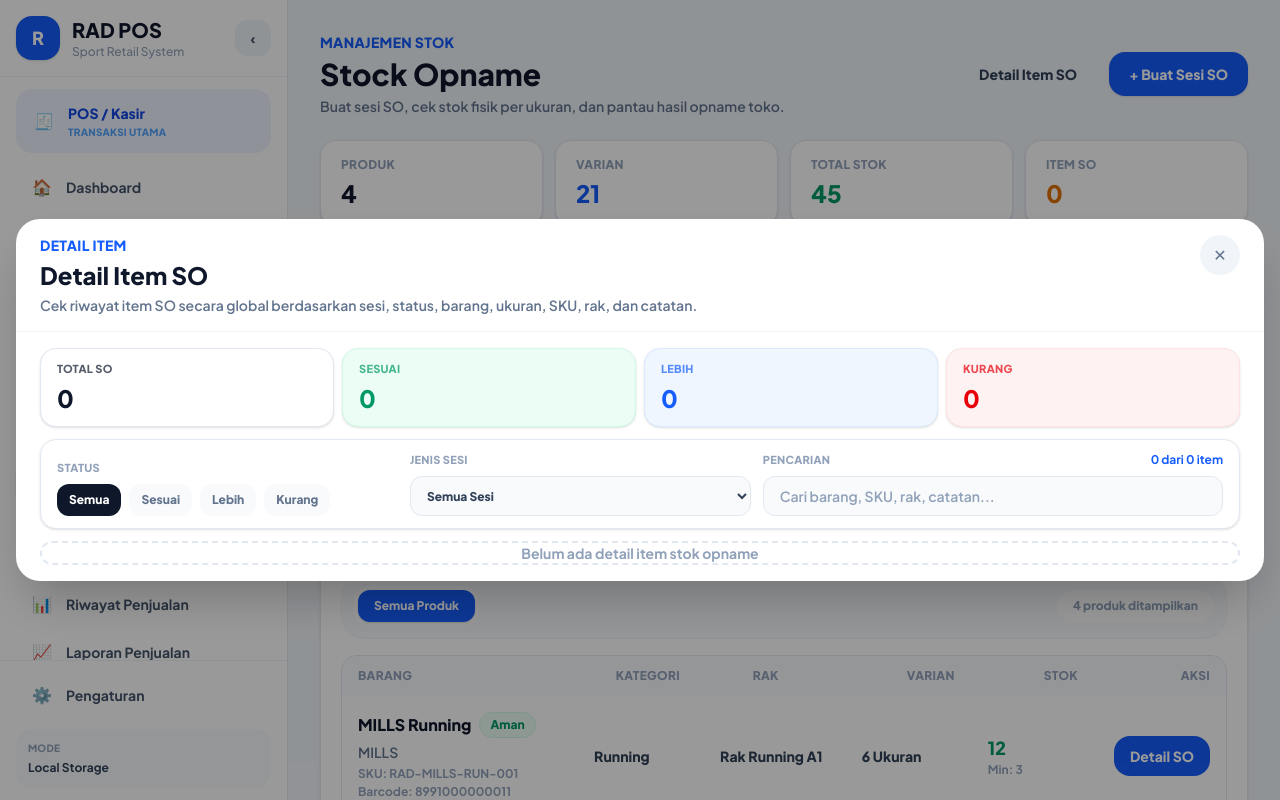
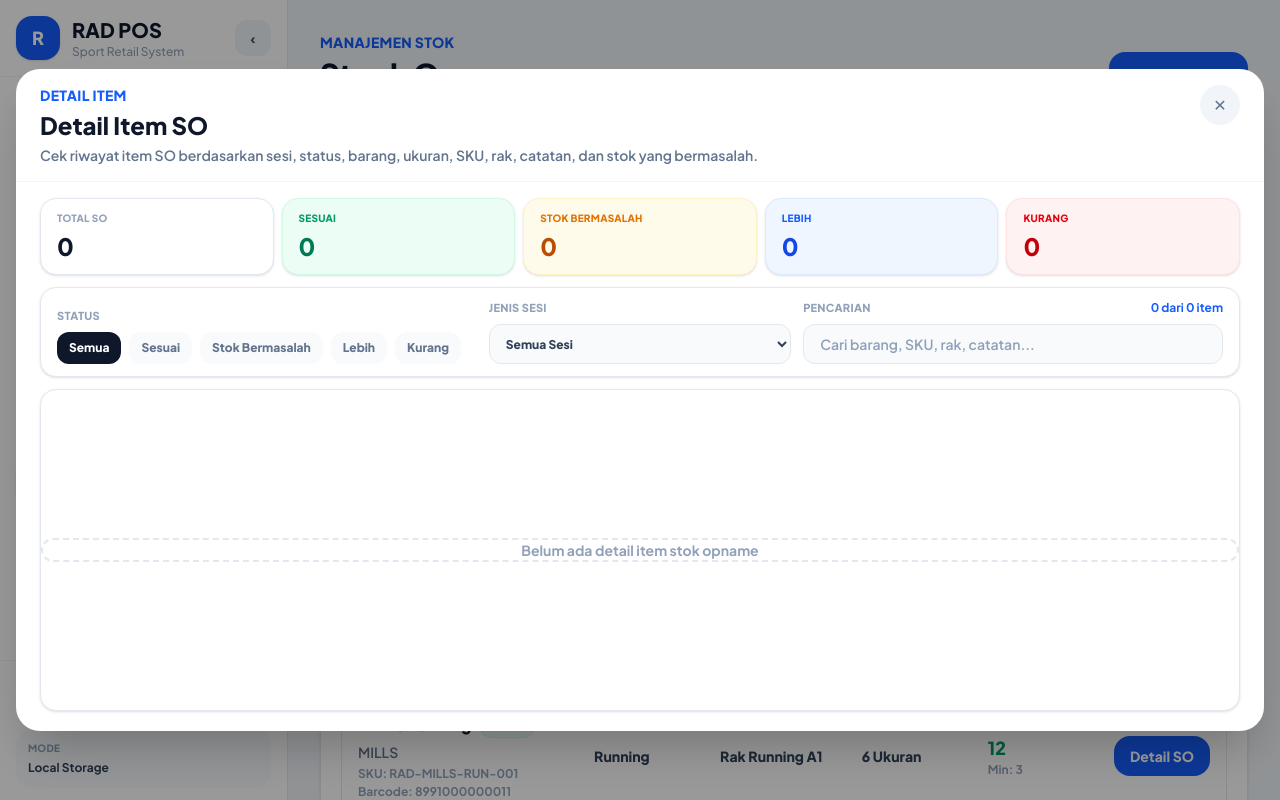
Before and after one commit to Whyudin14/rad-pos-project, a React (Vite) app: page /stock-opname in a window 1280 px wide. Both pictures are taken after a click on the button "Detail Item SO". Built offline with nearby package versions, Linux system fonts and the light colour scheme.

Commit message:
Refine stock opname investigation workflow

```diff
--- a/src/components/stock-opname/OpnameHistoryModal.jsx
+++ b/src/components/stock-opname/OpnameHistoryModal.jsx
@@ -34,30 +34,129 @@ function OpnameHistoryModal({
   openEditStockOpnameModal,
   onClose,
 }) {
+  const statusFilters = [
+    "Semua",
+    "Sesuai",
+    "Stok Bermasalah",
+    "Lebih",
+    "Kurang",
+  ]
+
+  const isStockProblem = (item) => {
+    return (
+      item.status === "Lebih" ||
+      item.status === "Kurang" ||
+      item.investigationStatus === "pending"
+    )
+  }
+
+  const isHistoryWithoutSession = (item) => {
+    return (
+      !item.sessionId ||
+      item.sessionId === "null" ||
+      item.sessionId === "undefined" ||
+      !item.sessionName ||
+      item.sessionName === "Tanpa Sesi" ||
+      item.sessionName === "Tanpa sesi aktif" ||
+      !item.sessionType ||
+      item.sessionType === "-" ||
+      item.sessionType === "Tanpa Sesi"
+    )
+  }
+
+  const totalStockProblem = stockOpnameHistory.filter((item) => {
+    return isStockProblem(item)
+  }).length
+
+  const displayedItems = stockOpnameHistory.filter((item) => {
+    const keyword = opnameHistorySearch.toLowerCase().trim()
+
+    const matchStatus =
+      opnameHistoryFilter === "Semua" ||
+      item.status === opnameHistoryFilter ||
+      (opnameHistoryFilter === "Stok Bermasalah" && isStockProblem(item))
+
+    const matchSession =
+      opnameHistorySessionFilter === "Semua Sesi" ||
+      item.sessionType === opnameHistorySessionFilter ||
+      (opnameHistorySessionFilter === "Tanpa Sesi" &&
+        isHistoryWithoutSession(item))
+
+    const searchableText = [
+      item.productName,
+      item.brand,
+      item.category,
+      item.variantValue,
+      item.sku,
+      item.barcode,
+      item.rackLocation,
+      item.note,
+      item.status,
+      item.sessionName,
+      item.sessionType,
+      item.sessionScheduleDay,
+      item.investigationStatus,
+      item.investigationNote,
+    ]
+      .filter(Boolean)
+      .join(" ")
+      .toLowerCase()
+
+    const matchSearch = !keyword || searchableText.includes(keyword)
+
+    return matchStatus && matchSession && matchSearch
+  })
+
   return (
     <ModalWrapper maxWidth="max-w-7xl" tall>
+      <div className="flex max-h-[92vh] min-h-0 flex-col overflow-hidden">
         <ModalHeader
           eyebrow="Detail Item"
           title="Detail Item SO"
-        description="Cek riwayat item SO secara global berdasarkan sesi, status, barang, ukuran, SKU, rak, dan catatan."
+          description="Cek riwayat item SO berdasarkan sesi, status, barang, ukuran, SKU, rak, catatan, dan stok yang bermasalah."
           color="blue"
           onClose={onClose}
         />
 
-      <div className="flex min-h-0 flex-1 flex-col overflow-hidden px-5 py-4 sm:px-6">
-        <div className="mb-3 grid gap-2 sm:grid-cols-2 lg:grid-cols-4">
-          <MiniSummary label="Total SO" value={totalOpnameHistory} color="slate" />
-          <MiniSummary label="Sesuai" value={totalOpnameSesuai} color="emerald" />
-          <MiniSummary label="Lebih" value={totalOpnameLebih} color="blue" />
-          <MiniSummary label="Kurang" value={totalOpnameKurang} color="red" />
+        <div className="min-h-0 flex-1 overflow-y-auto px-5 pb-5 pt-4 sm:px-6">
+          <div className="mb-3 grid gap-2 sm:grid-cols-2 lg:grid-cols-5">
+            <CompactSummary
+              label="Total SO"
+              value={totalOpnameHistory}
+              color="slate"
+            />
+
+            <CompactSummary
+              label="Sesuai"
+              value={totalOpnameSesuai}
+              color="emerald"
+            />
+
+            <CompactSummary
+              label="Stok Bermasalah"
+              value={totalStockProblem}
+              color="amber"
+            />
+
+            <CompactSummary
+              label="Lebih"
+              value={totalOpnameLebih}
+              color="blue"
+            />
+
+            <CompactSummary
+              label="Kurang"
+              value={totalOpnameKurang}
+              color="red"
+            />
           </div>
 
           <div className="mb-3 rounded-2xl border border-slate-200 bg-white px-4 py-3 shadow-sm">
-          <div className="grid gap-3 xl:grid-cols-[1fr_1fr_1.35fr] xl:items-end">
+            <div className="grid gap-3 xl:grid-cols-[1.25fr_0.9fr_1.25fr] xl:items-end">
               <div>
                 <FilterGroup
                   label="Status"
-                filters={opnameHistoryFilters}
+                  filters={statusFilters}
                   value={opnameHistoryFilter}
                   onChange={setOpnameHistoryFilter}
                   activeClass="bg-slate-900 text-white"
@@ -72,8 +171,10 @@ function OpnameHistoryModal({
 
                 <select
                   value={opnameHistorySessionFilter}
-                onChange={(e) => setOpnameHistorySessionFilter(e.target.value)}
-                className="h-10 w-full rounded-xl border border-slate-200 bg-slate-50 px-3 text-xs font-black text-slate-700 outline-none transition focus:border-emerald-400 focus:bg-white focus:ring-4 focus:ring-emerald-50"
+                  onChange={(e) =>
+                    setOpnameHistorySessionFilter(e.target.value)
+                  }
+                  className="h-10 w-full rounded-xl border border-slate-200 bg-slate-50 px-3 text-xs font-black text-slate-700 outline-none transition focus:border-blue-400 focus:bg-white focus:ring-4 focus:ring-blue-50"
                 >
                   {opnameHistorySessionFilters.map((filter) => (
                     <option key={filter} value={filter}>
@@ -90,8 +191,7 @@ function OpnameHistoryModal({
                   </p>
 
                   <p className="hidden text-xs font-bold text-blue-600 sm:block">
-                  {filteredStockOpnameHistory.length} dari{" "}
-                  {stockOpnameHistory.length} item
+                    {displayedItems.length} dari {stockOpnameHistory.length} item
                   </p>
                 </div>
 
@@ -104,21 +204,36 @@ function OpnameHistoryModal({
                 />
 
                 <p className="mt-2 text-xs font-bold text-blue-600 sm:hidden">
-                {filteredStockOpnameHistory.length} dari{" "}
-                {stockOpnameHistory.length} detail item SO ditampilkan.
+                  {displayedItems.length} dari {stockOpnameHistory.length} detail
+                  item SO ditampilkan.
                 </p>
               </div>
             </div>
           </div>
 
-        <div className="min-h-0 flex-1">
+          {totalStockProblem > 0 && (
+            <div className="mb-3 rounded-2xl border border-amber-100 bg-amber-50 px-4 py-3 text-xs font-bold leading-relaxed text-amber-700">
+              Ada {totalStockProblem} item SO dengan stok bermasalah. Status{" "}
+              <span className="font-black">Lebih</span> dan{" "}
+              <span className="font-black">Kurang</span> sama-sama perlu
+              investigasi karena bisa jadi barang tertukar ukuran, salah rak,
+              belum dicek di gudang, hilang, retur belum tercatat, atau transaksi
+              sebelumnya belum sesuai.
+            </div>
+          )}
+
+          <div className="rounded-2xl border border-slate-200 bg-white shadow-sm">
             {stockOpnameHistory.length === 0 ? (
+              <div className="flex min-h-[320px] items-center justify-center">
                 <EmptyModalState text="Belum ada detail item stok opname" />
-          ) : filteredStockOpnameHistory.length === 0 ? (
+              </div>
+            ) : displayedItems.length === 0 ? (
+              <div className="flex min-h-[320px] items-center justify-center">
                 <EmptyModalState text="Detail item SO tidak ditemukan" />
+              </div>
             ) : (
               <OpnameHistoryTable
-              items={filteredStockOpnameHistory}
+                items={displayedItems}
                 formatDateTime={formatDateTime}
                 getOpnameStatusClass={getOpnameStatusClass}
                 getDifferenceClass={getDifferenceClass}
@@ -130,8 +245,56 @@ function OpnameHistoryModal({
             )}
           </div>
         </div>
+      </div>
     </ModalWrapper>
   )
 }
 
+function CompactSummary({ label, value, color }) {
+  const colorClass = {
+    slate: {
+      wrapper: "border-slate-200 bg-white",
+      label: "text-slate-400",
+      value: "text-slate-900",
+    },
+    emerald: {
+      wrapper: "border-emerald-100 bg-emerald-50",
+      label: "text-emerald-600",
+      value: "text-emerald-700",
+    },
+    amber: {
+      wrapper: "border-amber-100 bg-amber-50",
+      label: "text-amber-600",
+      value: "text-amber-700",
+    },
+    blue: {
+      wrapper: "border-blue-100 bg-blue-50",
+      label: "text-blue-600",
+      value: "text-blue-700",
+    },
+    red: {
+      wrapper: "border-red-100 bg-red-50",
+      label: "text-red-600",
+      value: "text-red-700",
+    },
+  }
+
+  const selectedColor = colorClass[color] || colorClass.slate
+
+  return (
+    <div
+      className={`rounded-2xl border px-4 py-3 shadow-sm ${selectedColor.wrapper}`}
+    >
+      <p
+        className={`text-[10px] font-black uppercase tracking-wide ${selectedColor.label}`}
+      >
+        {label}
+      </p>
+      <p className={`mt-1 text-2xl font-black ${selectedColor.value}`}>
+        {value}
+      </p>
+    </div>
+  )
+}
+
 export default OpnameHistoryModal
--- a/src/pages/StockOpname.jsx
+++ b/src/pages/StockOpname.jsx
@@ -75,7 +75,13 @@ function StockOpname() {
     },
   ]
 
-  const opnameHistoryFilters = ["Semua", "Sesuai", "Lebih", "Kurang"]
+  const opnameHistoryFilters = [
+    "Semua",
+    "Sesuai",
+    "Stok Bermasalah",
+    "Lebih",
+    "Kurang",
+  ]
 
   const opnameHistorySessionFilters = [
     "Semua Sesi",
@@ -217,6 +223,14 @@ function StockOpname() {
     return numericDifference
   }
 
+  const isStockProblem = (item) => {
+    return (
+      item.status === "Lebih" ||
+      item.status === "Kurang" ||
+      item.investigationStatus === "pending"
+    )
+  }
+
   const getSelectedSessionTypeData = () => {
     return stockOpnameTypes.find((item) => item.type === selectedSessionType)
   }
@@ -266,7 +280,8 @@ function StockOpname() {
   }, 0)
 
   const sessionProductsCount = activeStockOpnameSession
-    ? productList.filter((product) => isProductMatchActiveSession(product)).length
+    ? productList.filter((product) => isProductMatchActiveSession(product))
+        .length
     : 0
 
   const filteredProducts = productList.filter((product) => {
@@ -326,7 +341,9 @@ function StockOpname() {
     const keyword = opnameHistorySearch.toLowerCase()
 
     const matchStatus =
-      opnameHistoryFilter === "Semua" || item.status === opnameHistoryFilter
+      opnameHistoryFilter === "Semua" ||
+      item.status === opnameHistoryFilter ||
+      (opnameHistoryFilter === "Stok Bermasalah" && isStockProblem(item))
 
     const matchSession =
       opnameHistorySessionFilter === "Semua Sesi" ||
@@ -346,7 +363,9 @@ function StockOpname() {
       item.status?.toLowerCase().includes(keyword) ||
       item.sessionName?.toLowerCase().includes(keyword) ||
       item.sessionType?.toLowerCase().includes(keyword) ||
-      item.sessionScheduleDay?.toLowerCase().includes(keyword)
+      item.sessionScheduleDay?.toLowerCase().includes(keyword) ||
+      item.investigationStatus?.toLowerCase().includes(keyword) ||
+      item.investigationNote?.toLowerCase().includes(keyword)
 
     return matchStatus && matchSession && matchSearch
   })
@@ -500,6 +519,7 @@ function StockOpname() {
 
     const systemStock = Number(selectedEditOpname.systemStock || 0)
     const difference = numericPhysicalStock - systemStock
+    const hasDifference = difference !== 0
 
     const updatedHistory = stockOpnameHistory.map((item) => {
       if (item.id !== selectedEditOpname.id) return item
@@ -511,6 +531,12 @@ function StockOpname() {
         note: editOpnameNote,
         status:
           difference === 0 ? "Sesuai" : difference > 0 ? "Lebih" : "Kurang",
+        investigationStatus: hasDifference ? "pending" : "clear",
+        investigationNote: hasDifference ? editOpnameNote : "",
+        correctionApplied: item.correctionApplied || false,
+        correctionAppliedAt: item.correctionAppliedAt || null,
+        correctionAppliedBy: item.correctionAppliedBy || null,
+        correctionMutationId: item.correctionMutationId || null,
         updatedAt: new Date().toISOString(),
       }
     })
@@ -542,8 +568,9 @@ function StockOpname() {
 
     if (physicalStock === "" || Number.isNaN(numericPhysicalStock)) return
 
-    const difference =
-      numericPhysicalStock - Number(selectedStockOpname.systemStock || 0)
+    const systemStock = Number(selectedStockOpname.systemStock || 0)
+    const difference = numericPhysicalStock - systemStock
+    const hasDifference = difference !== 0
 
     const opnameData = {
       id: `SO-${Date.now()}`,
@@ -561,12 +588,19 @@ function StockOpname() {
       variantValue: selectedStockOpname.variantValue,
       sku: selectedStockOpname.sku,
       barcode: selectedStockOpname.barcode,
-      systemStock: Number(selectedStockOpname.systemStock || 0),
+      systemStock,
       physicalStock: numericPhysicalStock,
       difference,
       note: opnameNote,
       status:
         difference === 0 ? "Sesuai" : difference > 0 ? "Lebih" : "Kurang",
+
+      investigationStatus: hasDifference ? "pending" : "clear",
+      investigationNote: hasDifference ? opnameNote : "",
+      correctionApplied: false,
+      correctionAppliedAt: null,
+      correctionAppliedBy: null,
+      correctionMutationId: null,
     }
 
     const existingHistory = JSON.parse(
```
Also changed, not shown: src/components/stock-opname/StockOpnameCheckModal.jsx (+6 -3 lines). Lines whose indentation alone changed are shown as unchanged.
